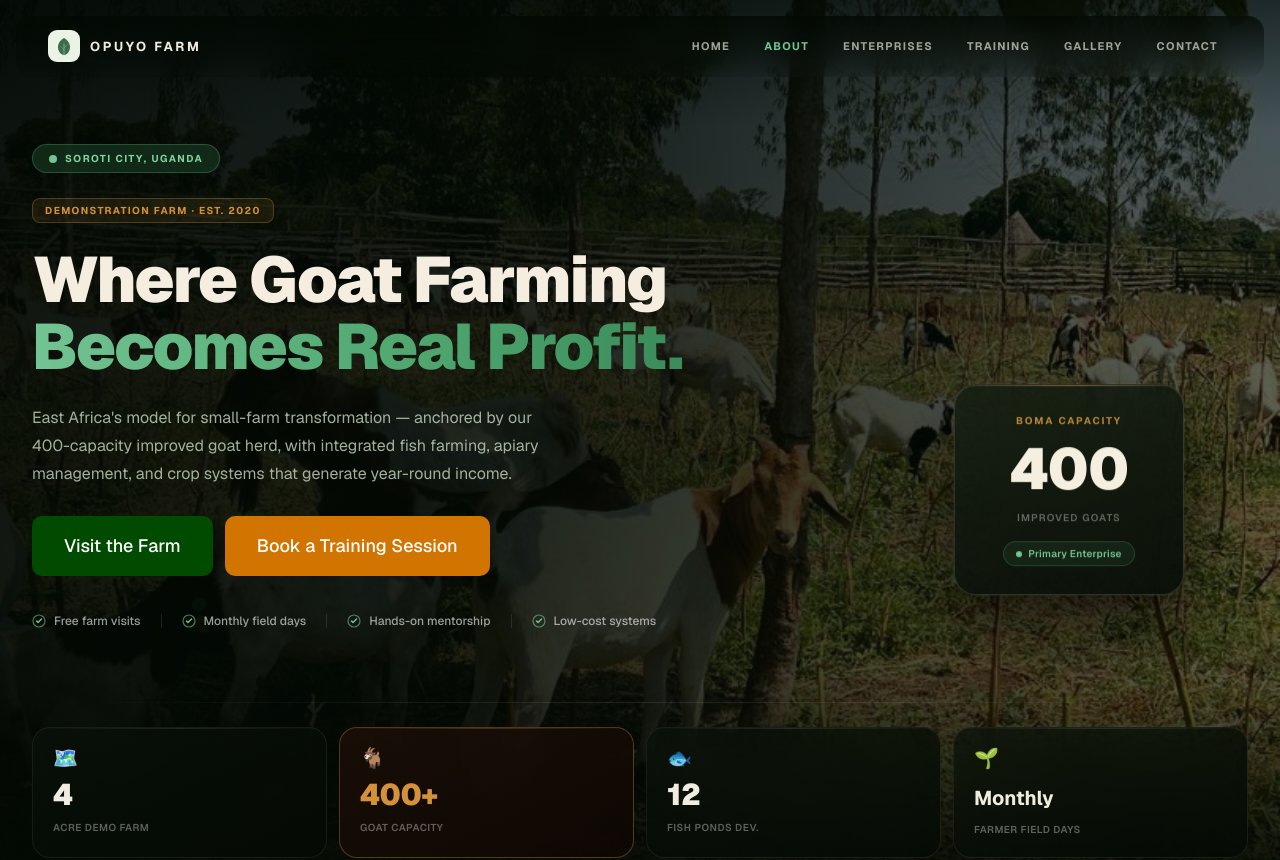
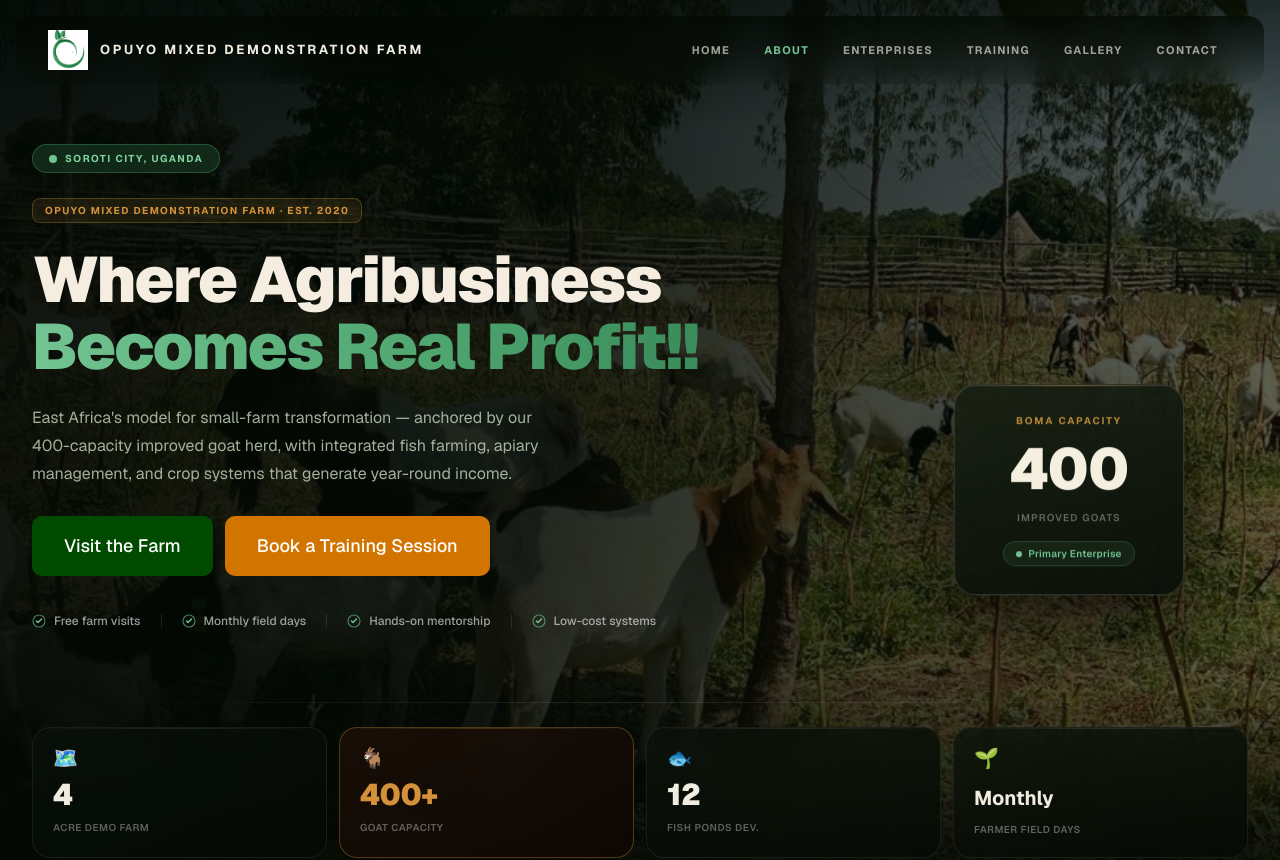
Before and after one commit to Allanella/Opuyo-farm, a Next.js app: page / in a window 1280 px wide. Shown: the top 860 px of the page. Built offline with nearby package versions, Linux system fonts and the light colour scheme.

Commit message:
feat(components): update branding and fix navbar logo scaling

```diff
--- a/components/Footer.tsx
+++ b/components/Footer.tsx
@@ -70,8 +70,9 @@ export const Footer: React.FC = () => {
                 <div className="flex h-9 w-9 items-center justify-center rounded-xl bg-[#3d7a52]/10 border border-[#3d7a52]/30">
                   <Leaf className="h-4 w-4 text-[#72c492]" />
                 </div>
+                {/* Updated brand header identity alignment */}
                 <h3 className="text-xl font-black text-[#f0e9d8] tracking-tight">
-                  Opuyo Farm
+                  Opuyo Mixed Demonstration Farm
                 </h3>
               </div>
               <p className="text-xs leading-relaxed text-white/50 max-w-sm">
--- a/components/Hero.tsx
+++ b/components/Hero.tsx
@@ -38,7 +38,6 @@ function AnimatedCounter({
 }
 
 // ─── Hero Background with Real Image ─────────────────────────────────────────
-// 👇 Change this path to your actual goat image path
 const HERO_IMAGE_PATH = '/hero.jpeg'
 
 function HeroBackground() {
@@ -127,7 +126,6 @@ function GoatCapacityCard() {
           '0 32px 64px rgba(0,0,0,0.55), 0 0 0 1px rgba(255,255,255,0.04), inset 0 1px 0 rgba(255,255,255,0.08)',
       }}
     >
-      {/* Top shimmer line */}
       <div className="absolute inset-x-0 top-0 h-px bg-gradient-to-r from-transparent via-[#c8923a]/50 to-transparent" />
 
       <div className="mb-1 text-[10px] font-bold uppercase tracking-[0.18em] text-[#c8923a]/90">
@@ -210,7 +208,6 @@ function StatBelt() {
       transition={{ duration: 0.8, delay: 0.65, ease: [0.16, 1, 0.3, 1] }}
       className="relative z-10 w-full mt-14 lg:mt-18"
     >
-      {/* Thin divider above stats */}
       <div className="mb-6 h-px w-full bg-gradient-to-r from-transparent via-white/10 to-transparent" />
 
       <div className="grid grid-cols-2 gap-3 sm:grid-cols-4">
@@ -225,7 +222,6 @@ function StatBelt() {
             ].join(' ')}
             style={{ backdropFilter: 'blur(20px)' }}
           >
-            {/* Top accent line */}
             <div
               className="absolute inset-x-0 top-0 h-px"
               style={{
@@ -284,8 +280,9 @@ export const Hero: React.FC = () => {
                 animate={{ opacity: 1, x: 0 }}
                 transition={{ duration: 0.5, delay: 0.15 }}
               >
+                {/* Updated brand identity tag name */}
                 <span className="inline-block rounded-md bg-[#c8923a]/10 border border-[#c8923a]/30 px-3 py-1 text-[10px] font-bold uppercase tracking-[0.14em] text-[#d4913a]">
-                  Demonstration Farm &middot; Est. 2020
+                  Opuyo Mixed Demonstration Farm &middot; Est. 2020
                 </span>
               </motion.div>
 
@@ -297,7 +294,7 @@ export const Hero: React.FC = () => {
                   animate={{ opacity: 1, y: 0 }}
                   transition={{ duration: 0.65, delay: 0.22, ease: [0.16, 1, 0.3, 1] }}
                 >
-                  Where Goat Farming
+                  Where Agribusiness
                 </motion.span>
                 <motion.span
                   className="block text-transparent bg-clip-text"
@@ -310,7 +307,7 @@ export const Hero: React.FC = () => {
                   animate={{ opacity: 1, y: 0 }}
                   transition={{ duration: 0.65, delay: 0.32, ease: [0.16, 1, 0.3, 1] }}
                 >
-                  Becomes Real Profit.
+                  Becomes Real Profit!!
                 </motion.span>
               </h1>
 
--- a/components/Navbar.tsx
+++ b/components/Navbar.tsx
@@ -5,6 +5,7 @@ import { motion, AnimatePresence } from 'framer-motion'
 import { Container } from './Container'
 import { Menu, X } from 'lucide-react'
 import { useRouter, usePathname } from 'next/navigation'
+import Image from 'next/image'
 
 interface NavItem {
   label: string
@@ -20,40 +21,19 @@ const navItems: NavItem[] = [
   { label: 'Contact', href: '#contact' },
 ]
 
-// ─── Logo Mark SVG ─────────────────────────────────────────────────────────────
-function LogoMark({ inverted = false }: { inverted?: boolean }) {
-  const leaf = inverted ? '#f0ece0' : '#2d5c3e'
-  const accent = inverted ? '#3d7a52' : '#72c492'
+// ─── FIXED SINGLE LOGO CONTAINER ─────────────────────────────────────────────
+function LogoMark() {
   return (
-    <svg width="32" height="32" viewBox="0 0 32 32" fill="none" aria-hidden="true">
-      <rect width="32" height="32" rx="9" fill={inverted ? '#2d5c3e' : '#eaf3e6'} />
-      <path
-        d="M16 8 C16 8, 22 11, 22 17 C22 21.4 19.3 24.5 16 25 C12.7 24.5 10 21.4 10 17 C10 11 16 8 16 8Z"
-        fill={leaf}
-        opacity="0.9"
+    <div className="relative w-9 h-9 md:w-10 md:h-10 flex-shrink-0 flex items-center justify-center overflow-hidden">
+      <Image
+        src="/image.png"
+        alt="Opuyo Mixed Demonstration Farm Logo"
+        width={40}
+        height={40}
+        priority
+        className="object-contain"
       />
-      <path
-        d="M16 25 L16 14"
-        stroke={accent}
-        strokeWidth="1.2"
-        strokeLinecap="round"
-        opacity="0.7"
-      />
-      <path
-        d="M16 20 L12.5 16.5"
-        stroke={accent}
-        strokeWidth="0.9"
-        strokeLinecap="round"
-        opacity="0.5"
-      />
-      <path
-        d="M16 18 L19.5 14.5"
-        stroke={accent}
-        strokeWidth="0.9"
-        strokeLinecap="round"
-        opacity="0.5"
-      />
-    </svg>
+    </div>
   )
 }
 
@@ -63,7 +43,7 @@ function useActiveSection(items: NavItem[]) {
   const pathname = usePathname()
 
   useEffect(() => {
-    if (pathname !== '/') return // Only track active sections on the home page
+    if (pathname !== '/') return
 
     const observers: IntersectionObserver[] = []
     items.forEach(({ href }) => {
@@ -147,12 +127,10 @@ export const Navbar: React.FC = () => {
     return () => { document.body.style.overflow = '' }
   }, [isOpen])
 
-  // Cross-page navigation routing handler
   const handleNavigation = (href: string, closeMobileMenu?: () => void) => {
     closeMobileMenu?.()
 
     if (pathname === '/') {
-      // We are on the home page -> smooth scroll right to the section anchor
       const el = document.querySelector(href)
       if (el) {
         window.scrollTo({
@@ -161,14 +139,12 @@ export const Navbar: React.FC = () => {
         })
       }
     } else {
-      // We are on a subpage -> fall back to router navigation directly to home + anchor
       router.push(`/${href}`)
     }
   }
 
   return (
     <>
-      {/* ── Fixed header shell ── */}
       <motion.div
         className="fixed top-0 left-0 right-0 z-50"
         initial={false}
@@ -194,21 +170,23 @@ export const Navbar: React.FC = () => {
         >
           <Container>
             <div className="flex items-center justify-between py-3.5">
-              {/* Logo / Brand */}
+
+              {/* Logo / Brand Container */}
               <a
                 href="#home"
                 onClick={(e) => {
                   e.preventDefault()
                   handleNavigation('#home', () => setIsOpen(false))
                 }}
-                className="flex items-center gap-2.5 z-50"
+                className="flex items-center gap-3 z-50 select-none group"
               >
-                <LogoMark inverted={scrolled} />
+                <LogoMark />
+
                 <span
-                  className="font-bold text-[13px] uppercase tracking-[0.2em] transition-colors duration-200"
+                  className="font-bold text-[11px] sm:text-[13px] uppercase tracking-[0.16em] sm:tracking-[0.2em] transition-colors duration-200 whitespace-nowrap"
                   style={{ color: scrolled ? '#0d2210' : '#f0ece0' }}
                 >
-                  Opuyo Farm
+                  Opuyo Mixed Demonstration Farm
                 </span>
               </a>
 
```
Also changed, not shown: public/image.png (added).
